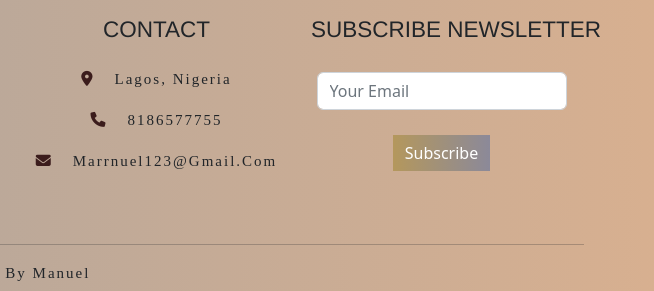
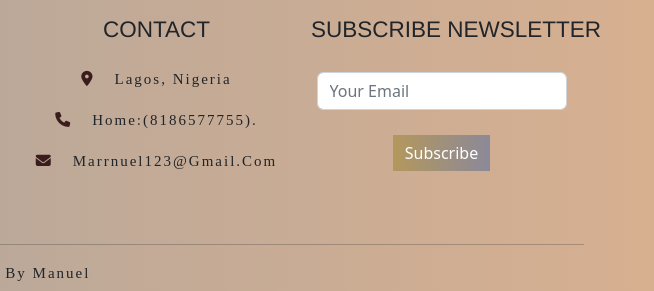
Before and after one commit to EmekaManuel/M-learn, a plain HTML site: page index.html in a window 1280 px wide. Shown: the part 2419-2710 px from the top of the page, 626-1280 px from the left. Drawn offline with Linux system fonts and the light colour scheme.

Commit message:
another trial

```diff
--- a/index.html
+++ b/index.html
@@ -149,7 +149,7 @@
             <a class="navbar-brand" href="#">CONTACT</a>
          <div class="contact-icons">
           <p> <i class="fa-solid fa-location-dot"> </i>Lagos, Nigeria</p>
-          <p> <i class="fa-solid fa-phone"> </i>8186577755 </p>
+          <p> <i class="fa-solid fa-phone"> </i>Home:(8186577755). </p>
           <p> <i class="fa-solid fa-envelope"> </i>marrnuel123@gmail.com</p>
          </div>
           </div>
```
